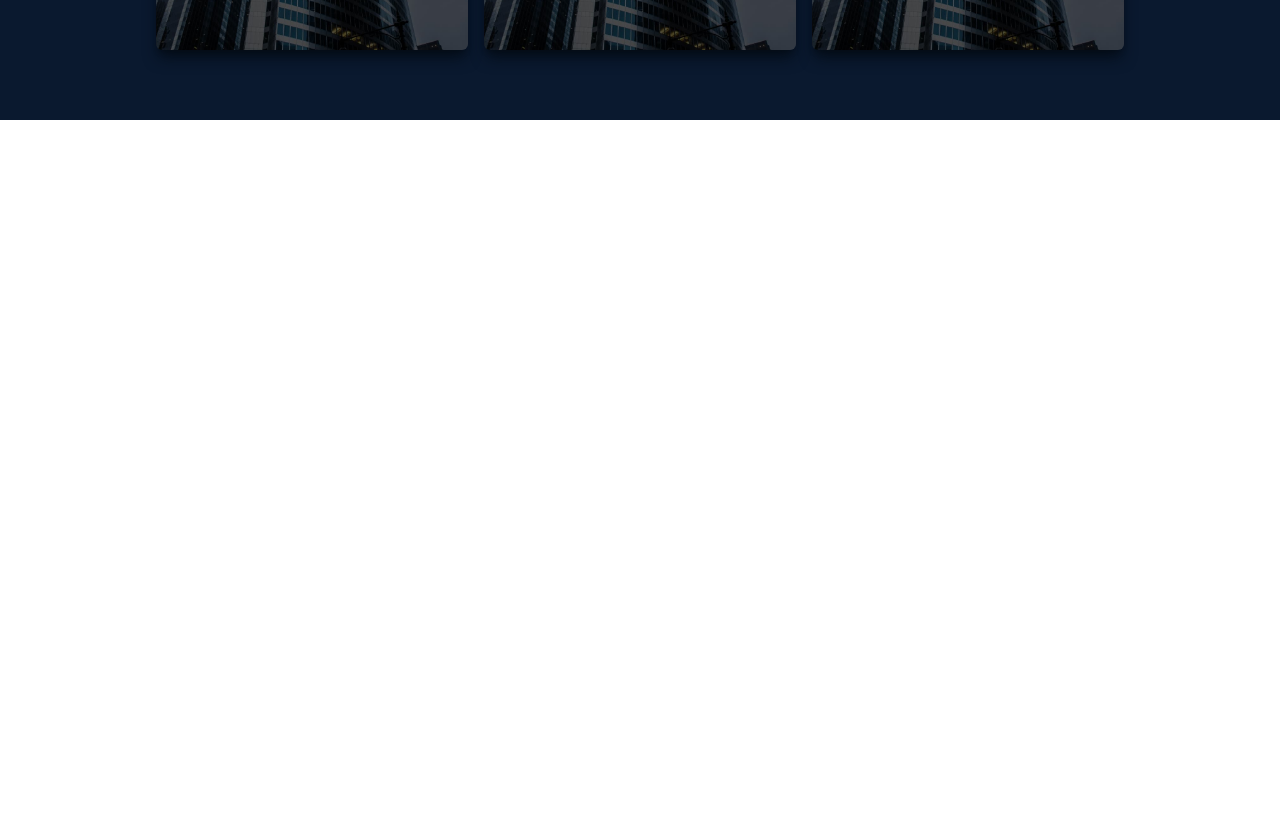
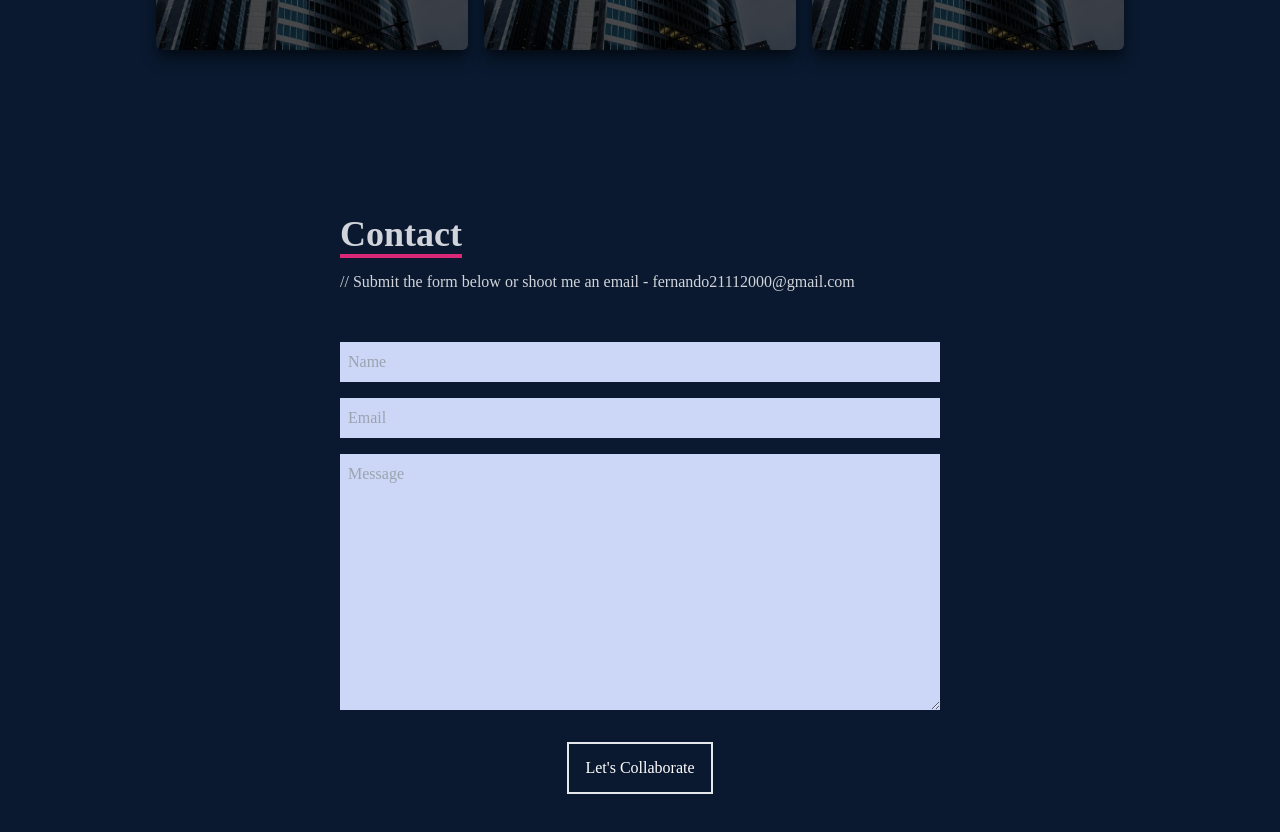
Before and after one commit to Anthematica/web-portafolio, a React (Create React App) app: page / in a window 1280 px wide. Shown: the part 3080-3912 px from the top of the page. Before the commit the page ends 3200 px from the top, so only its background shows below. Built offline with nearby package versions, Linux system fonts and the light colour scheme.

Commit message:
Contact me section done

```diff
--- a/src/App.js
+++ b/src/App.js
@@ -1,4 +1,5 @@
 import About from "./components/About";
+import Contact from "./components/Contact";
 import Home from "./components/Home";
 import { Navbar } from "./components/Navbar";
 import Skills from "./components/Skills";
@@ -12,6 +13,7 @@ function App() {
       <About></About>
       <Skills></Skills>
       <Work></Work>
+      <Contact></Contact>
     </div>
   );
 }
--- /dev/null
+++ b/src/components/Contact.jsx
@@ -0,0 +1,48 @@
+import React from "react";
+
+export const Contact = () => {
+  return (
+    <div
+      name="contact"
+      className="w-full h-screen bg-[#0a192f] flex justify-center items-center p-4"
+    >
+      <form
+        method="POST"
+        action="https://getform.io/f/b396e1da-2e7d-4f4a-801e-46a4ecd0a1fc"
+        className="flex flex-col max-w-[600px] w-full"
+      >
+        <div className="pb-8">
+          <p className="text-4xl font-bold inline border-b-4 border-pink-600 text-gray-300">
+            Contact
+          </p>
+          <p className="text-gray-300 py-4">
+            // Submit the form below or shoot me an email - fernando21112000@gmail.com
+          </p>
+        </div>
+        <input
+          className="bg-[#ccd6f6] p-2"
+          type="text"
+          placeholder="Name"
+          name="name"
+        />
+        <input
+          className="my-4 p-2 bg-[#ccd6f6]"
+          type="email"
+          placeholder="Email"
+          name="email"
+        />
+        <textarea
+          className="bg-[#ccd6f6] p-2"
+          name="message"
+          rows="10"
+          placeholder="Message"
+        ></textarea>
+        <button className="text-white border-2 hover:bg-pink-600 hover:border-pink-600 px-4 py-3 my-8 mx-auto flex items-center">
+          Let's Collaborate
+        </button>
+      </form>
+    </div>
+  );
+};
+
+export default Contact;
```
